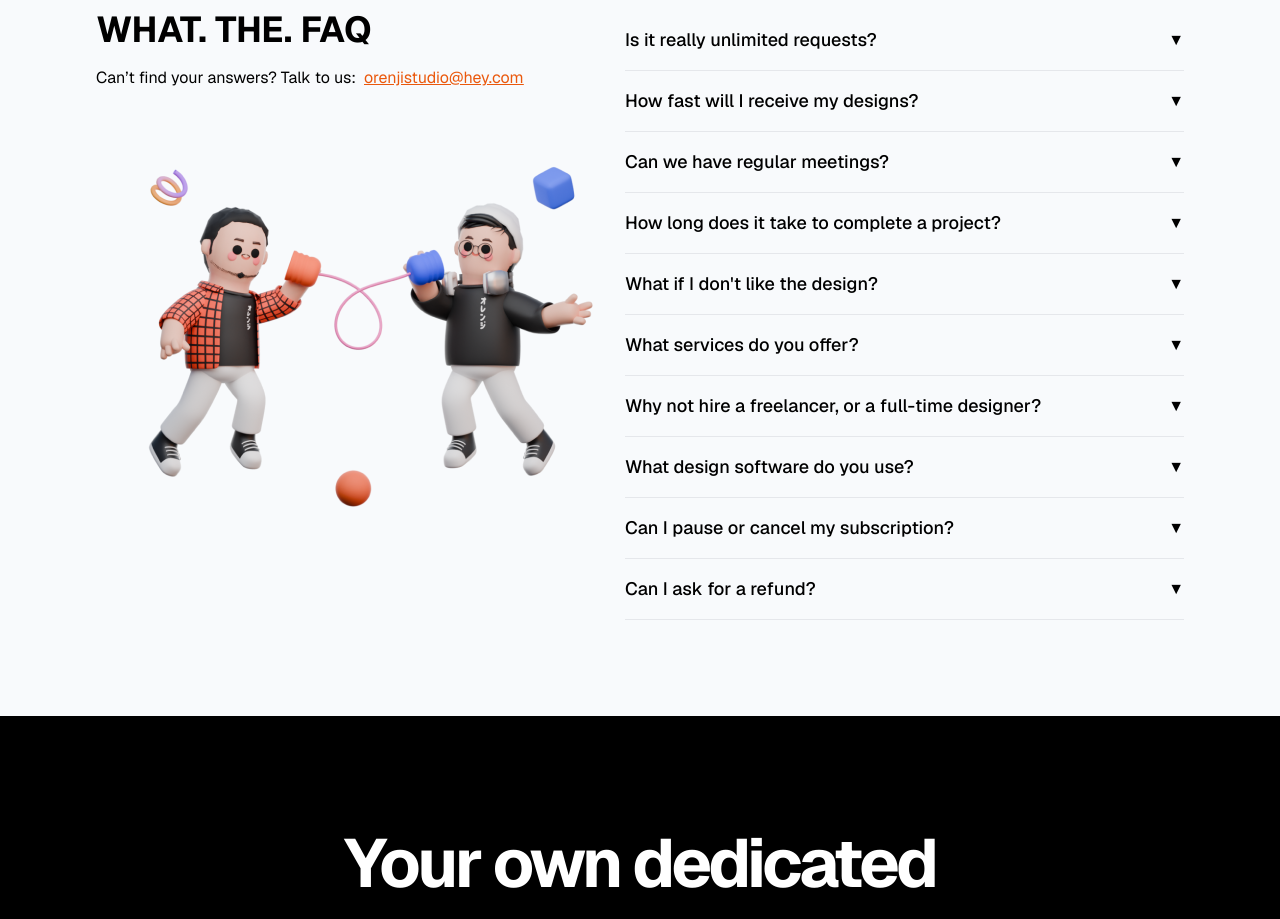
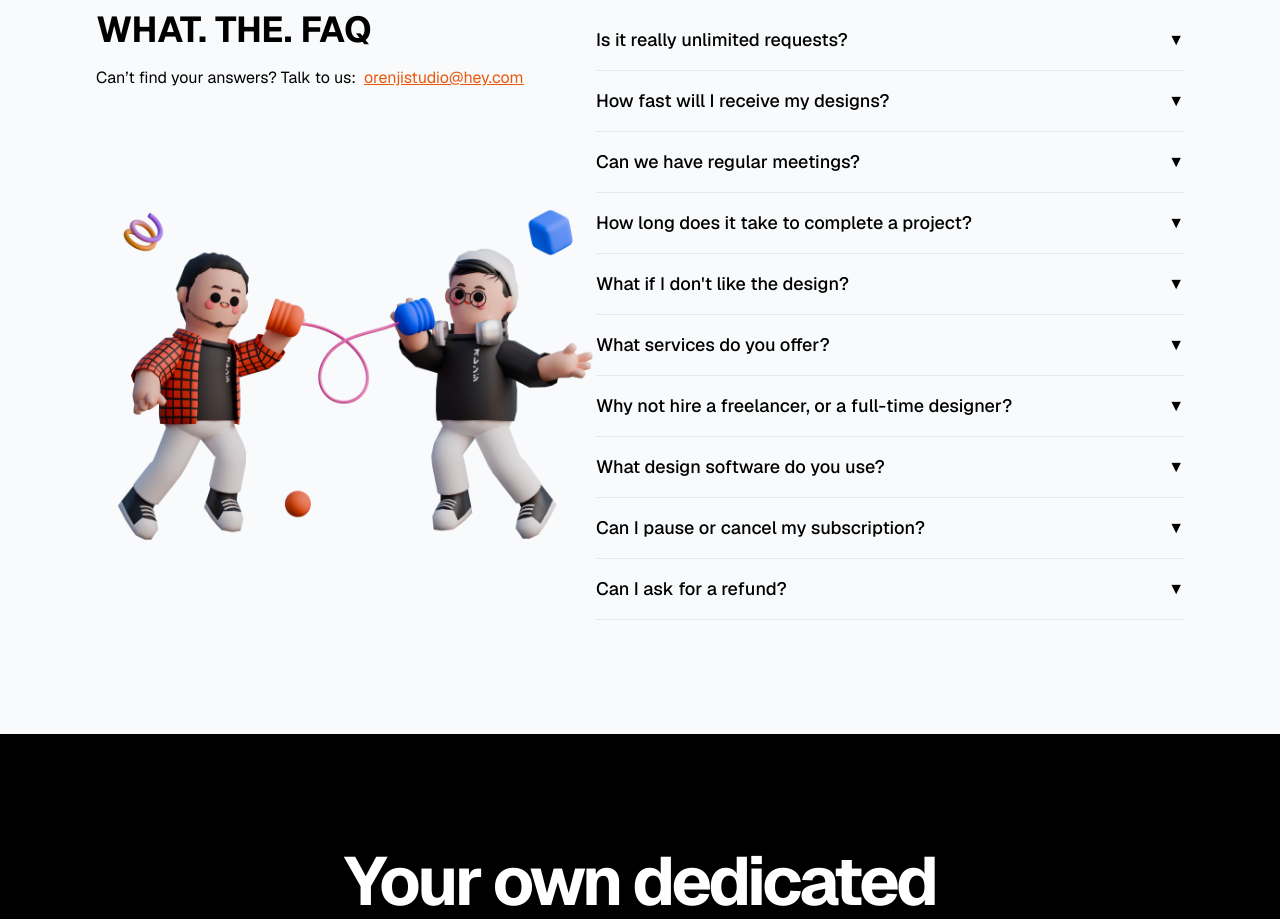
Before and after one commit to zearafat/OrenjiWebV2, a Next.js app: page / in a window 1280 px wide. Shown: the part 5120-6039 px from the top of the page. Built offline with nearby package versions, Linux system fonts and the light colour scheme; no server answers.

Commit message:
Add FAQ illustration:

```diff
--- a/app/components/compFAQ.tsx
+++ b/app/components/compFAQ.tsx
@@ -2,7 +2,7 @@
 import React, { useState, ReactNode } from 'react';
 import Link from "next/link";
 import Image from 'next/image';
-import faq from '@/public/assets/illustrations/faq.png';
+import faq from '@/public/assets/illustrations/faq.webp';
 
 type AccordionItemProps = {
     title: string;
@@ -46,7 +46,7 @@ const Accordion: React.FC = () => {
                                 </p>
                             </div>
                             <div className={"py-4"}>
-                                <Image src={faq} alt={"FAQ"} />
+                                <Image src={faq} alt={"FAQ"} width={500} />
                             </div>
                         </div>
                         <div className={"flex-auto"}>
```
Also changed, not shown: public/assets/illustrations/faq.png (deleted), public/assets/illustrations/faq.webp (added).
